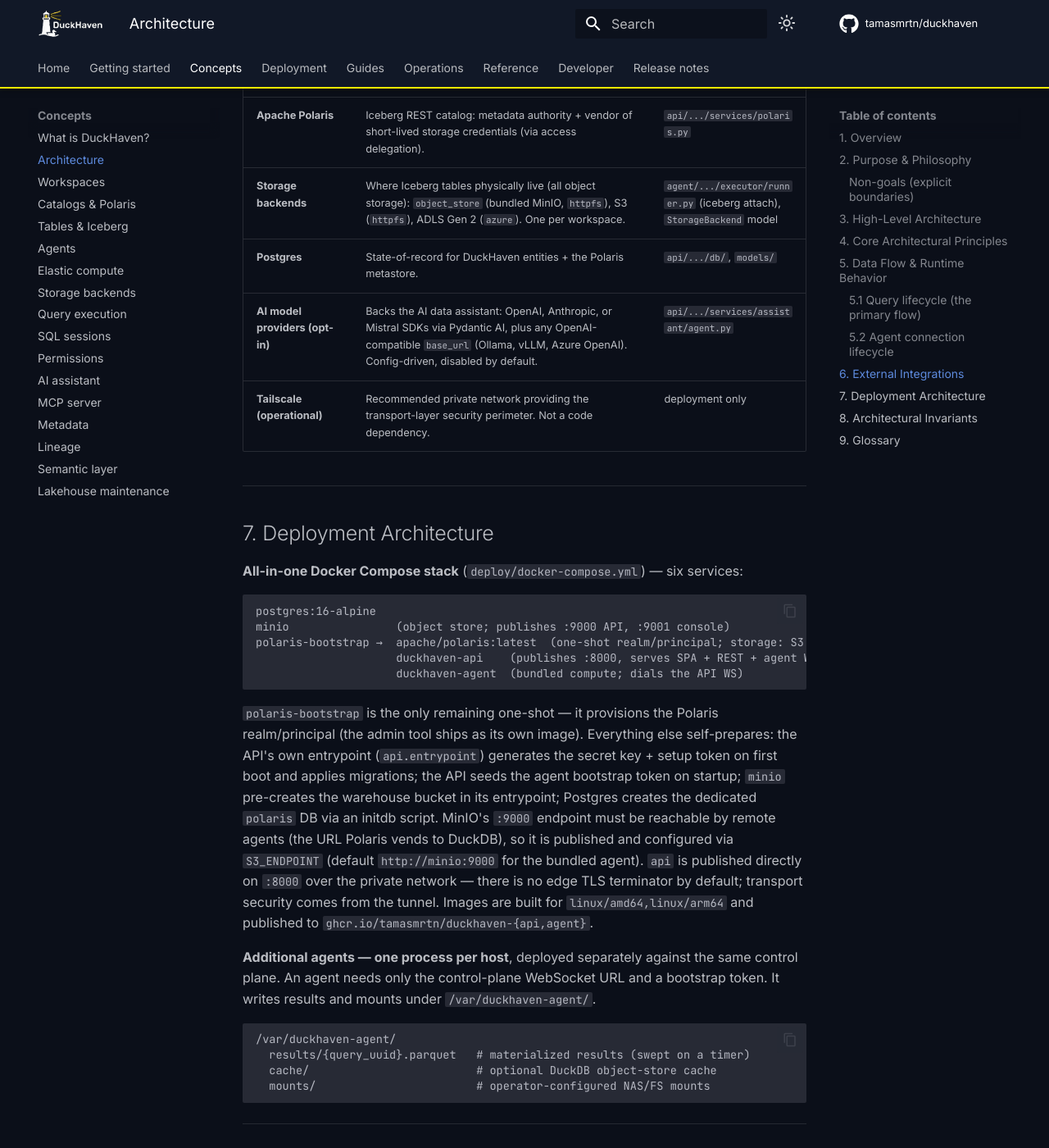
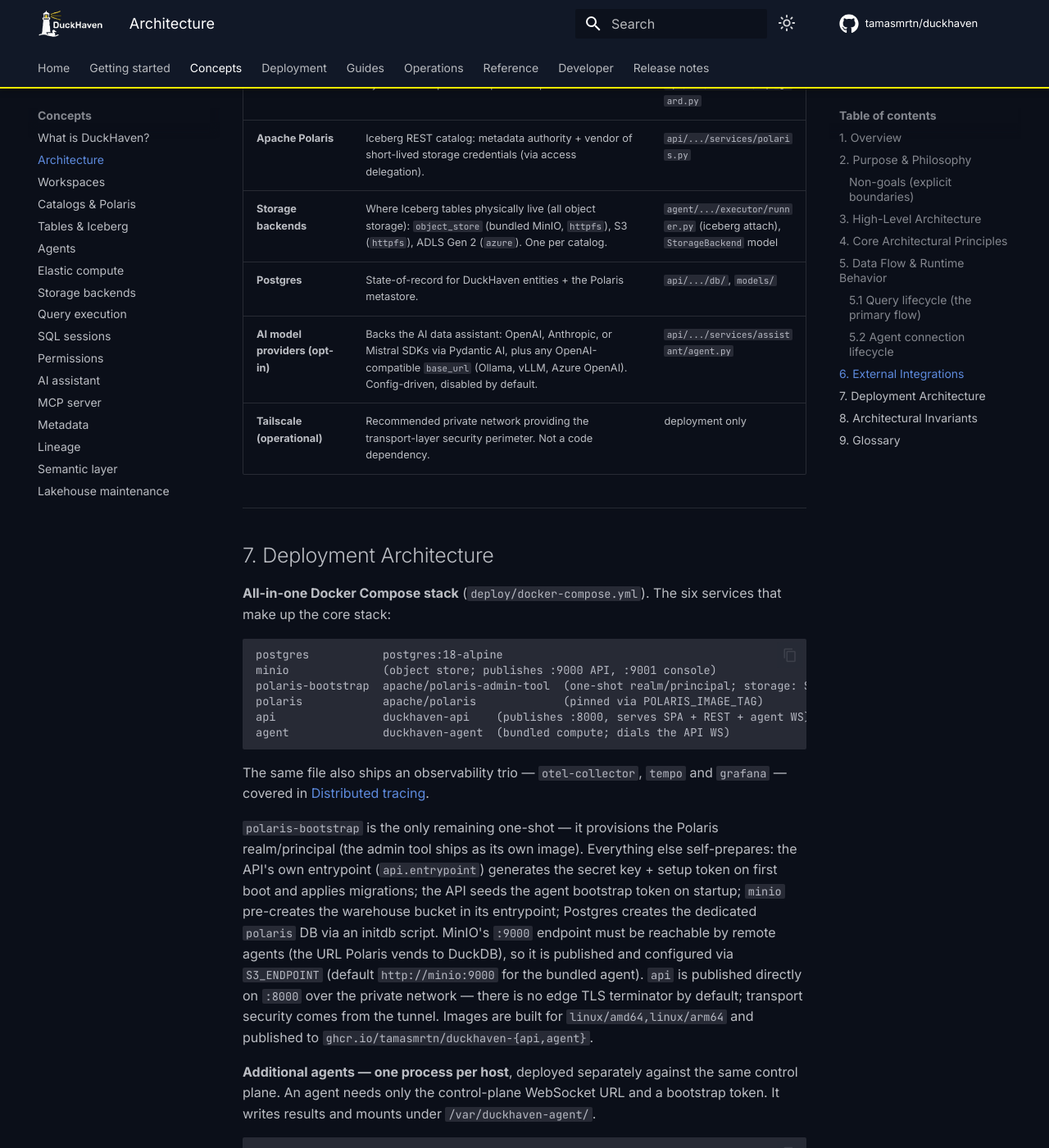
Before and after one commit to tamasmrtn/duckhaven, an MkDocs documentation site: the page built from docs/concepts/architecture.md, in a window 1280 px wide and 1400 px high, scrolled down 5513 px. Shown: the whole window at 82% size. Built offline with MkDocs 1.6.1 and Material for MkDocs 9.7.7, drawn with Linux system fonts in a browser that asks for light colours; comment, search, counter and statistics services are not loaded; some of the changed text lies outside the part shown.

Commit message:
Correct stale claims in the concepts docs
architecture.md had not been updated after the workspace-to-catalog
storage refactor or after services were added to the compose stack. It
claimed six services (there are nine), postgres:16-alpine (18.6),
apache/polaris:latest (pinned 1.7.0), and described storage as
workspace-scoped in three places while its own invariant I4 says
catalog-scoped.

Credentials are vended per catalog on ATTACH, not per (agent,
workspace); catalogs.md already had this right.

Also: two API paths were missing their /api prefix, the lineage
extract-failure counter is exposed with a _total suffix, mcp-server.md
miscounted the tools it shares with the assistant (eleven, not ten --
get_table_lineage is an assistant tool too), and storage-backends.md
described the bundled MinIO prefix as per-workspace when it comes from
the backend's own root_uri.

````diff
--- a/docs/concepts/architecture.md
+++ b/docs/concepts/architecture.md
@@ -85,7 +85,7 @@
 
     subgraph cp[Control plane — one Docker Compose stack]
         API["duckhaven-api (FastAPI)<br/>auth · workspaces · queries<br/>DDL · agent registry · audit"]
-        PG[("Postgres 16<br/>app state + Polaris metastore")]
+        PG[("Postgres 18<br/>app state + Polaris metastore")]
         Polaris["Apache Polaris<br/>catalog + credential vendor"]
     end
 
@@ -94,7 +94,7 @@
         A2["duckhaven-agent<br/>DuckDB engine"]
     end
 
-    subgraph store[Storage backends — one per workspace]
+    subgraph store[Storage backends — one per catalog]
         S[("Object storage / S3 / ADLS Gen 2<br/>Apache Iceberg tables")]
     end
 
@@ -134,8 +134,8 @@
    (users, workspaces, queries, agents). There is no Redis or separate queue
    — query dispatch is a direct push over the agent socket.
 5. **Credentials are short-lived and connection-scoped.** Polaris vends temporary
-   storage credentials per `(agent, workspace)`; the agent applies them as a
-   DuckDB `SECRET` that dies with the per-query connection.
+   storage credentials per catalog, as the agent attaches it; the agent applies
+   them as a DuckDB `SECRET` that dies with the per-query connection.
 6. **The wire contract is shared, not duplicated.** The control↔agent frame
    protocol lives in one package (`shared/`) imported by both sides, so it
    cannot drift.
@@ -189,7 +189,7 @@
 - **The execution profile is captured after the run.** The agent normalizes
   DuckDB's JSON profile (query summary + operator tree) and returns it on the
   `query_done` frame; the API persists it on `Query.profile` and serves it from
-  `GET /queries/{query_id}/profile` for the worksheet's Profile tab. Best-effort, so a
+  `GET /api/queries/{query_id}/profile` for the worksheet's Profile tab. Best-effort, so a
   profiling failure never fails the query.
 - **Results are materialized where they are produced** — Parquet on the
   executing agent. The control plane fetches that Parquet and decodes the
@@ -236,7 +236,7 @@
 |---|---|---|
 | **DuckDB** | The query engine — present *only* on agents. Also used by the control plane as a pure SQL parser. | `agent/.../executor/`, `api/.../services/sql_guard.py` |
 | **Apache Polaris** | Iceberg REST catalog: metadata authority + vendor of short-lived storage credentials (via access delegation). | `api/.../services/polaris.py` |
-| **Storage backends** | Where Iceberg tables physically live (all object storage): `object_store` (bundled MinIO, `httpfs`), S3 (`httpfs`), ADLS Gen 2 (`azure`). One per workspace. | `agent/.../executor/runner.py` (iceberg attach), `StorageBackend` model |
+| **Storage backends** | Where Iceberg tables physically live (all object storage): `object_store` (bundled MinIO, `httpfs`), S3 (`httpfs`), ADLS Gen 2 (`azure`). One per catalog. | `agent/.../executor/runner.py` (iceberg attach), `StorageBackend` model |
 | **Postgres** | State-of-record for DuckHaven entities + the Polaris metastore. | `api/.../db/`, `models/` |
 | **AI model providers (opt-in)** | Backs the AI data assistant: OpenAI, Anthropic, or Mistral SDKs via Pydantic AI, plus any OpenAI-compatible `base_url` (Ollama, vLLM, Azure OpenAI). Config-driven, disabled by default. | `api/.../services/assistant/agent.py` |
 | **Tailscale (operational)** | Recommended private network providing the transport-layer security perimeter. Not a code dependency. | deployment only |
@@ -245,16 +245,20 @@
 
 ## 7. Deployment Architecture
 
-**All-in-one Docker Compose stack** (`deploy/docker-compose.yml`) — six
-services:
+**All-in-one Docker Compose stack** (`deploy/docker-compose.yml`). The six
+services that make up the core stack:
 
 ```
-postgres:16-alpine
-minio                (object store; publishes :9000 API, :9001 console)
-polaris-bootstrap →  apache/polaris:latest  (one-shot realm/principal; storage: S3 → MinIO)
-                     duckhaven-api    (publishes :8000, serves SPA + REST + agent WS)
-                     duckhaven-agent  (bundled compute; dials the API WS)
+postgres           postgres:18-alpine
+minio              (object store; publishes :9000 API, :9001 console)
+polaris-bootstrap  apache/polaris-admin-tool  (one-shot realm/principal; storage: S3 → MinIO)
+polaris            apache/polaris             (pinned via POLARIS_IMAGE_TAG)
+api                duckhaven-api    (publishes :8000, serves SPA + REST + agent WS)
+agent              duckhaven-agent  (bundled compute; dials the API WS)
 ```
+
+The same file also ships an observability trio — `otel-collector`, `tempo` and
+`grafana` — covered in [Distributed tracing](../operations/tracing.md).
 
 `polaris-bootstrap` is the only remaining one-shot — it provisions the Polaris
 realm/principal (the admin tool ships as its own image). Everything else
@@ -325,7 +329,7 @@
   `agent → shared`. `shared` depends on neither; `api` and `agent` never
   import each other.
 - **I7 — Storage credentials are short-lived and connection-scoped.** Creds
-  are vended per `(agent, workspace)`, applied as a DuckDB `SECRET` on the
+  are vended per catalog on `ATTACH`, applied as a DuckDB `SECRET` on the
   per-query connection, and never written to disk on the agent.
 - **I8 — Data + catalog DDL reach an agent; sandbox escapes do not.**
   `sql_guard` allows `SELECT`/`INSERT`/`UPDATE`/`DELETE`/`MERGE` and
@@ -363,7 +367,7 @@
 | **Storage backend** | A physical location for Iceberg tables (Object storage, S3, ADLS Gen 2), registered once and referenced by catalogs. |
 | **Catalog-managed table** | An Iceberg table whose commits are arbitrated by Apache Polaris (every Polaris REST table is catalog-managed). |
 | **Bootstrap token** | A single-use credential an operator generates so a new agent can register. Exchanged once for a long-lived agent session token. |
-| **Capabilities** | The document an agent advertises (DuckDB version, loaded extensions, memory ceiling) used to match agents to workspace backends. |
+| **Capabilities** | The document an agent advertises (DuckDB version, loaded extensions, memory ceiling) used to match agents to the backends a workspace's catalogs use. |
 | **Frame** | One JSON message on the control WebSocket: `{type, payload}`, defined in `duckhaven-shared`. |
 | **SQL session** | An agent-held, persistent DuckDB connection the API brokers for an external client so it can run many statements with connection-scoped state. Off by default; see [SQL sessions](sql-sessions.md). |
-| **Vended credentials** | Short-lived storage credentials minted by Apache Polaris per `(agent, workspace)` and applied as a connection-scoped DuckDB `SECRET`. |
+| **Vended credentials** | Short-lived storage credentials minted by Apache Polaris per catalog and applied as a connection-scoped DuckDB `SECRET`. |
````
Also changed, not shown: docs/concepts/elastic-compute.md (+1 -1 lines), docs/concepts/lineage.md (+2 -1 lines), docs/concepts/mcp-server.md (+2 -2 lines), docs/concepts/storage-backends.md (+2 -2 lines).
